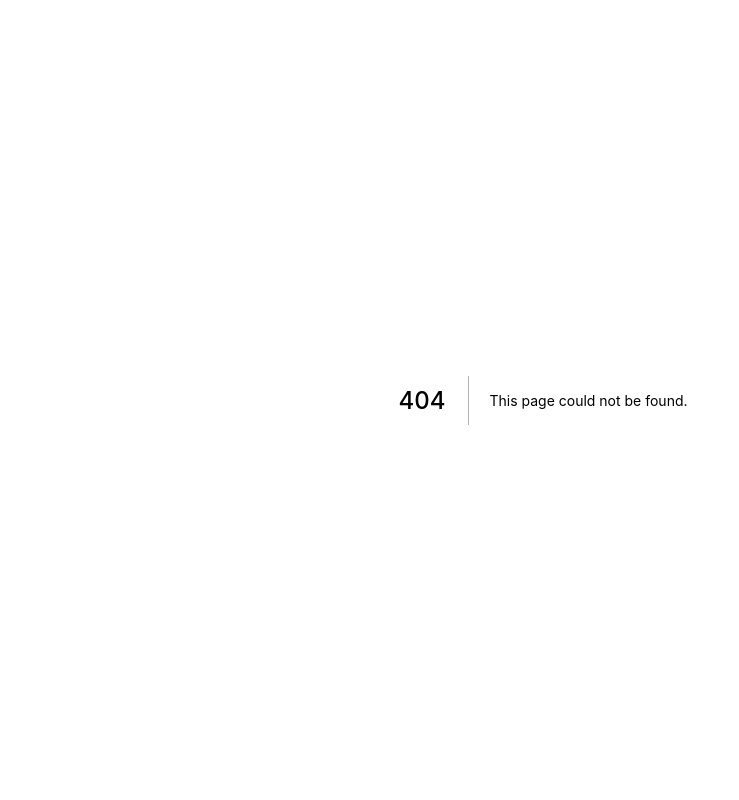
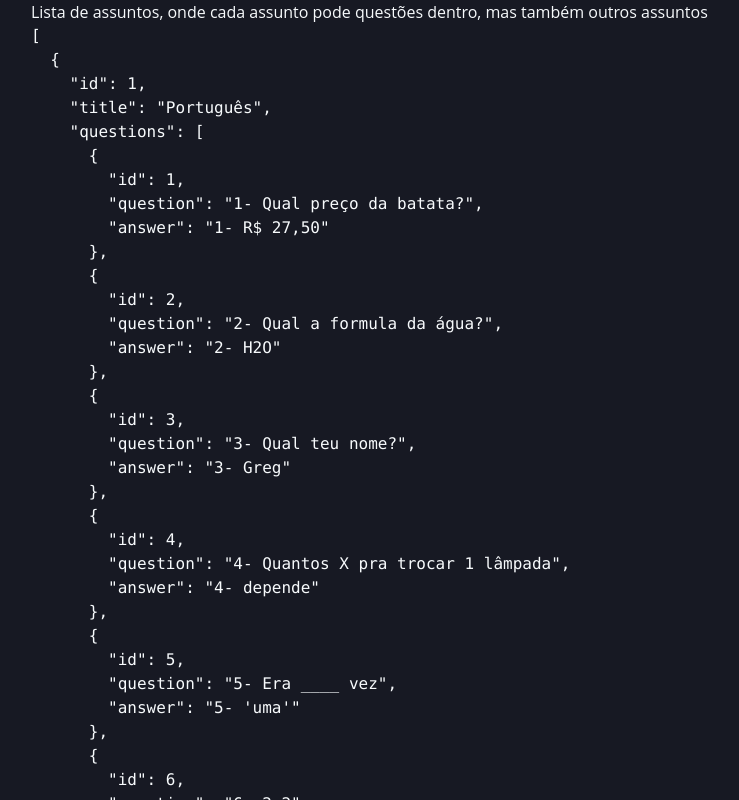
Before and after one commit to Greg-art/FlashCars, a Next.js app: page /showJson in a window 1280 px wide. Before the commit this address had no page. Shown: the whole page, without its empty margins (97-836 px from the left). Built offline with nearby package versions, Linux system fonts and the light colour scheme.

Commit message:
json and design2

```diff
--- a/src/components/TextButton.tsx
+++ b/src/components/TextButton.tsx
@@ -8,6 +8,7 @@ interface TextButtonProps {
 export function TextButton( {color, text}: TextButtonProps ){
   return(
     <Text
+      fontFamily='Noto Sans, sans-serif'
       color='Black'
       p='10px 20px'
       borderRadius='10px'
--- a/src/pages/_app.tsx
+++ b/src/pages/_app.tsx
@@ -1,9 +1,6 @@
 import { AppProps } from 'next/app'
 import { ChakraProvider } from '@chakra-ui/react'
 
-import '@fontsource/open-sans/700.css'
-import '@fontsource/open-sans/500.css'
-import '@fontsource/open-sans/300.css'
 import theme from '../styles/theme'
 import { CardContextProvider } from '../contexts/CardContext'
 
--- /dev/null
+++ b/src/pages/_document.js
@@ -0,0 +1,24 @@
+import NextDocument, { Head, Html, Main, NextScript } from 'next/document'
+import { ColorModeScript } from '@chakra-ui/react'
+import { theme } from '../styles/theme'
+
+export default class Document extends NextDocument {
+  render() {
+    return (
+      <Html>
+        <Head>
+          <link rel="preconnect" href="https://fonts.googleapis.com" />
+          <link rel="preconnect" href="https://fonts.gstatic.com" />
+          <link href="https://fonts.googleapis.com/css2?family=Noto+Sans:wght@300;500;700&family=Noto+Serif:wght@400;700&display=swap" rel="stylesheet" />
+
+        </Head>
+        <body>
+          <title>CUBIK</title>
+          {/* <ColorModeScript initialColorMode={theme.config.initialColorMode} /> */}
+          <Main />
+          <NextScript />
+        </body>
+      </Html>
+    )
+  }
+}
--- /dev/null
+++ b/src/pages/showJson.tsx
@@ -0,0 +1,22 @@
+import { Flex } from "@chakra-ui/react";
+import React from "react";
+import subjects from '../../subjects.json'
+
+export default function showJson() {
+
+  // const PrettyPrintJson = ({subjects}) => ();
+
+
+  return (
+    <Flex flexDir='column' h='100vh' bg='gray.900' overflowY='auto' px='10%'>
+      Lista de assuntos, onde cada assunto pode
+        questões dentro, mas também outros assuntos
+
+      <div>
+        <pre>
+          { JSON.stringify(subjects, null, 2) }
+        </pre>
+      </div>
+    </Flex>
+  )
+}
--- a/subjects.json
+++ b/subjects.json
@@ -39,7 +39,7 @@
         "id": 3,
         "title": "Geopolítica",
         "questions": [
-          { "id": 1, "question": "1- Qual o presidente dos EUA?", "answer": "1- Biden" },
+          { "id": 1, "question": "O organizador de uma competição de lançamento de dardos pretende tornar o campeonato mais competitivo. Pelas regras atuais da competição, numa rodada, o jogador lança 3 dardos e pontua caso acerte pelo menos um deles no alvo. O organizador considera que, em média, os jogadores têm, em cada lançamento, 1/2 de probabilidade de acertar um dardo no alvo.", "answer": "Essa pergunta é um texte para textos grandes" },
           { "id": 2, "question": "2- Qual a formula da água?", "answer": "2- H2O" },
           { "id": 3, "question": "3- Qual teu nome?", "answer": "3- Greg" },
           { "id": 4, "question": "4- Quantos X pra trocar 1 lâmpada", "answer": "4- depende" },
```
Also changed, not shown: src/components/Card/Sides/QuestionSide.tsx (+5 -2 lines), src/components/CardFilter/DropDown.tsx (+3 -5 lines).
